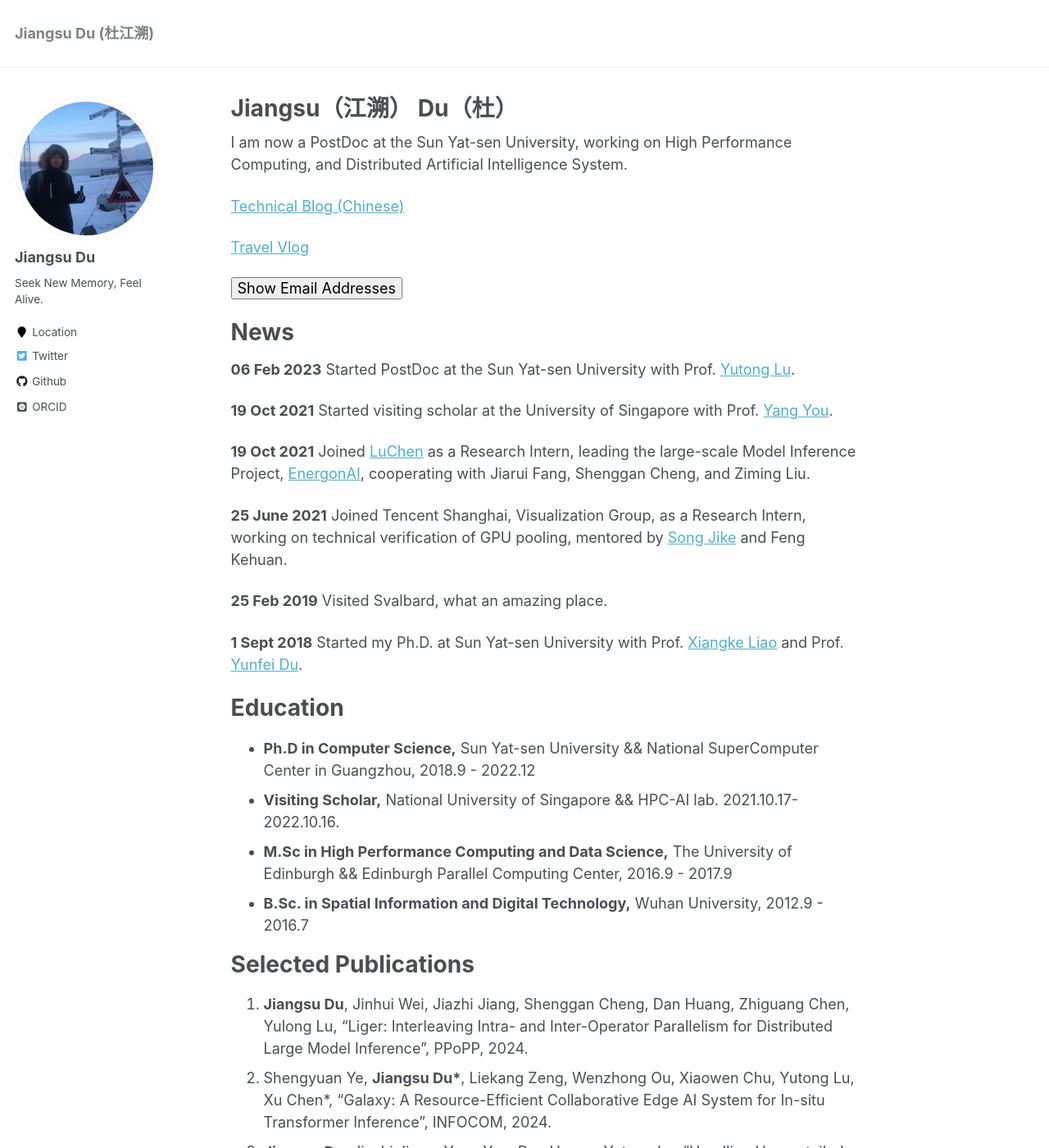
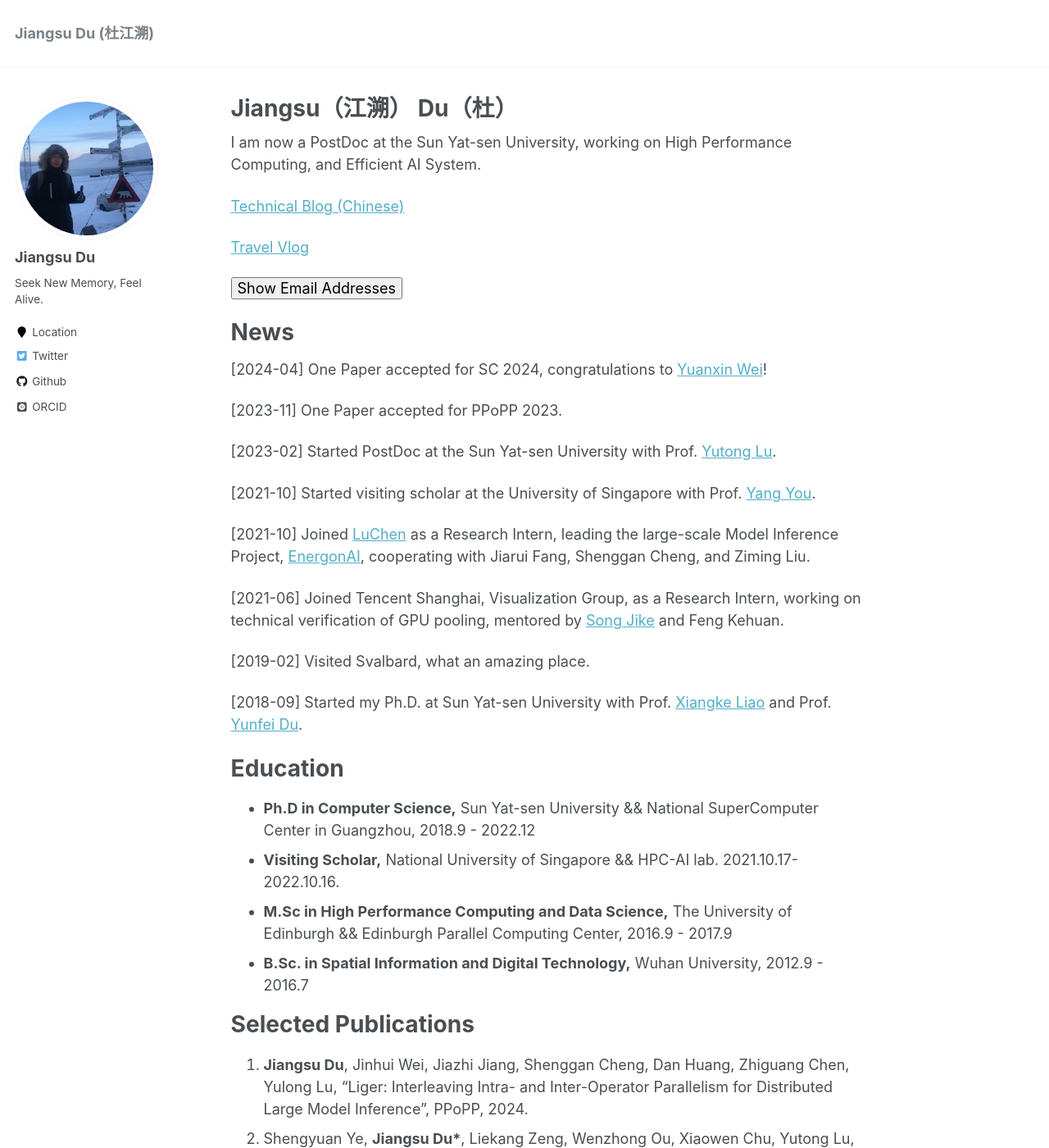
Before and after one commit to dujiangsu/dujiangsu.github.io, a Jekyll site: the page built from _pages/about.md, in a window 1280 px wide and 1400 px high. Shown: the whole window at 82% size. Built offline with Jekyll 4.4.1, drawn with Linux system fonts in a browser that asks for light colours; some web fonts are replaced.

Commit message:
add test; update about.md

```diff
--- a/_pages/about.md
+++ b/_pages/about.md
@@ -8,7 +8,7 @@ redirect_from:
   - /about.html
 ---
 
-I am now a PostDoc at the Sun Yat-sen University, working on High Performance Computing, and Distributed Artificial Intelligence System.
+I am now a PostDoc at the Sun Yat-sen University, working on High Performance Computing, and Efficient AI System.
 
 [Technical Blog (Chinese)](https://www.zhihu.com/column/c_1408504261072695297)
 
@@ -22,18 +22,21 @@ I am now a PostDoc at the Sun Yat-sen University, working on High Performance Co
 
 News
 =========
+[2024-04] One Paper accepted for SC 2024, congratulations to [Yuanxin Wei](https://yuanxinnn.github.io/)!
 
-**06 Feb 2023** Started PostDoc at the Sun Yat-sen University with Prof. [Yutong Lu](https://baike.baidu.com/link?url=fcpCKn80OKYp5P7NydFvZux6Qq4MJGxKiByJ3QxbWjSHuuKimoERoOag4PT4f9vEfbgXHRXibHIko2r7wv2TiL_qes9_HtkgIBIXNFM-tZsBx-0uvjAcbLcuhFWeNX_S).
+[2023-11] One Paper accepted for PPoPP 2023.
 
-**19 Oct 2021** Started visiting scholar at the University of Singapore with Prof. [Yang You](https://www.comp.nus.edu.sg/cs/bio/youy/).
+[2023-02] Started PostDoc at the Sun Yat-sen University with Prof. [Yutong Lu](https://baike.baidu.com/link?url=fcpCKn80OKYp5P7NydFvZux6Qq4MJGxKiByJ3QxbWjSHuuKimoERoOag4PT4f9vEfbgXHRXibHIko2r7wv2TiL_qes9_HtkgIBIXNFM-tZsBx-0uvjAcbLcuhFWeNX_S).
 
-**19 Oct 2021** Joined [LuChen](https://www.luchentech.com/) as a Research Intern, leading the large-scale Model Inference Project, [EnergonAI](https://github.com/hpcaitech/EnergonAI), cooperating with Jiarui Fang, Shenggan Cheng, and Ziming Liu.
+[2021-10] Started visiting scholar at the University of Singapore with Prof. [Yang You](https://www.comp.nus.edu.sg/cs/bio/youy/).
 
-**25 June 2021** Joined Tencent Shanghai, Visualization Group, as a Research Intern, working on technical verification of GPU pooling, mentored by [Song Jike](https://www.linkedin.com/in/albcamus/?originalSubdomain=cn) and Feng Kehuan.
+[2021-10] Joined [LuChen](https://www.luchentech.com/) as a Research Intern, leading the large-scale Model Inference Project, [EnergonAI](https://github.com/hpcaitech/EnergonAI), cooperating with Jiarui Fang, Shenggan Cheng, and Ziming Liu.
 
-**25 Feb 2019** Visited Svalbard, what an amazing place.
+[2021-06] Joined Tencent Shanghai, Visualization Group, as a Research Intern, working on technical verification of GPU pooling, mentored by [Song Jike](https://www.linkedin.com/in/albcamus/?originalSubdomain=cn) and Feng Kehuan.
 
-**1 Sept 2018** Started my Ph.D. at Sun Yat-sen University with Prof. [Xiangke Liao](https://www.cae.cn/cae/html/main/colys/68400379.html) and Prof. [Yunfei Du](https://baike.baidu.com/item/%E6%9D%9C%E4%BA%91%E9%A3%9E/23715232).
+[2019-02] Visited Svalbard, what an amazing place.
+
+[2018-09] Started my Ph.D. at Sun Yat-sen University with Prof. [Xiangke Liao](https://www.cae.cn/cae/html/main/colys/68400379.html) and Prof. [Yunfei Du](https://baike.baidu.com/item/%E6%9D%9C%E4%BA%91%E9%A3%9E/23715232).
 
 Education
 =========
```
